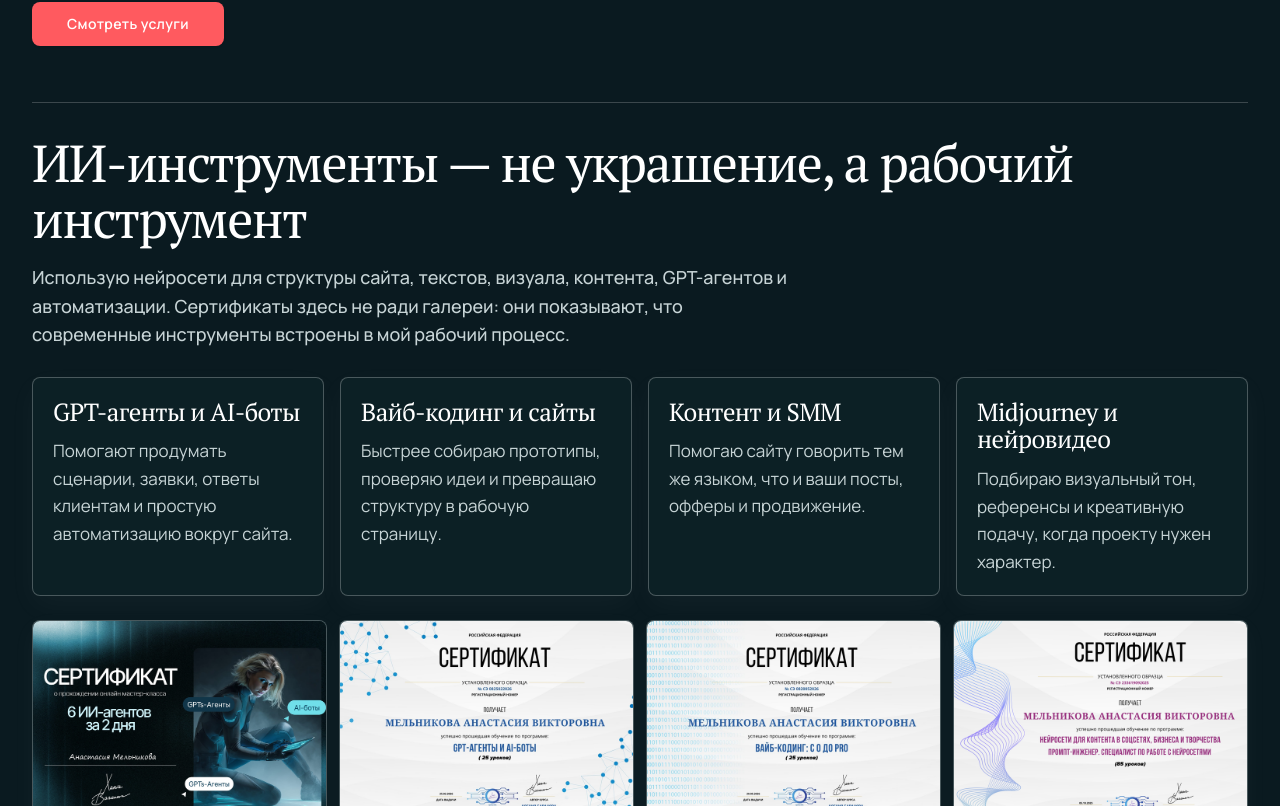
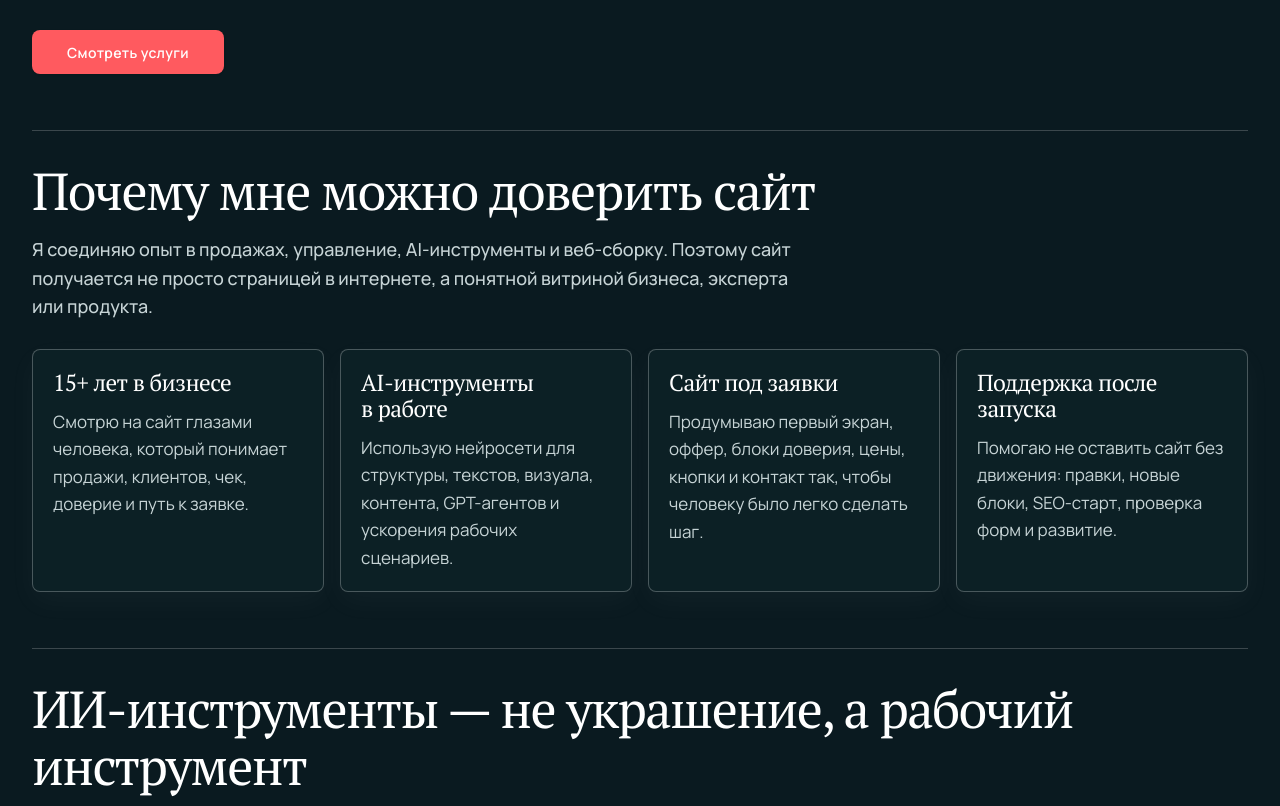
Before and after one commit to snegurkanastena-ux/anastasia-portfolio, a Next.js app: page / in a window 1280 px wide. Shown: the part 1214-2020 px from the top of the page. Built offline with nearby package versions, Linux system fonts and the light colour scheme.

Commit message:
Strengthen trust and portfolio SEO copy

```diff
--- a/src/components/pages/HomeContent.tsx
+++ b/src/components/pages/HomeContent.tsx
@@ -185,6 +185,25 @@ export function HomeContent() {
     },
   ];
 
+  const trustItems = [
+    {
+      title: t("home.trustBusinessTitle"),
+      text: t("home.trustBusinessText"),
+    },
+    {
+      title: t("home.trustAiTitle"),
+      text: t("home.trustAiText"),
+    },
+    {
+      title: t("home.trustLaunchTitle"),
+      text: t("home.trustLaunchText"),
+    },
+    {
+      title: t("home.trustSupportTitle"),
+      text: t("home.trustSupportText"),
+    },
+  ];
+
   const heroTitle = reduceMotion ? (
     <h1 className="heading-hero max-w-[min(100%,30ch)]" aria-label={t("home.heroTitle")}>{t("home.heroTitle")}</h1>
   ) : (
@@ -255,6 +274,32 @@ export function HomeContent() {
             {t("cta.viewServices")}
           </Link>
         </div>
+      </motion.section>
+
+      {/* ── TRUST ── */}
+      <motion.section className={`relative border-t border-border/20 pt-8 ${sectionGap}`} {...sectionMotion}>
+        <HeadingTextType as="h2" text={t("home.trustTitle")} typingSpeed={78} className="heading-section" />
+        <p className="mt-4 max-w-3xl text-editorial-base font-medium leading-relaxed text-foreground sm:text-editorial-body-lg">
+          {t("home.trustLead")}
+        </p>
+        <motion.div
+          className="mt-6 grid grid-cols-1 gap-4 sm:mt-7 sm:grid-cols-2 lg:grid-cols-4"
+          variants={listContainer(staggerLists)}
+          initial="hidden"
+          whileInView="visible"
+          viewport={{ once: true, margin: "-6% 0px" }}
+        >
+          {trustItems.map((item) => (
+            <motion.article
+              key={item.title}
+              variants={listItem}
+              className="rounded-lg border border-border/25 bg-card p-4 shadow-[0_10px_28px_rgb(var(--foreground)/0.04)] sm:p-5"
+            >
+              <h3 className="heading-subsection text-pretty text-[clamp(1.18rem,2.1vw,1.45rem)]">{item.title}</h3>
+              <p className="mt-3 text-editorial-sm leading-relaxed text-foreground sm:text-editorial-base">{item.text}</p>
+            </motion.article>
+          ))}
+        </motion.div>
       </motion.section>
 
       {/* ── AI PROOF ── */}
--- a/src/components/pages/PortfolioContent.tsx
+++ b/src/components/pages/PortfolioContent.tsx
@@ -188,7 +188,10 @@ export function PortfolioContent() {
                         <p className={labelClass}>{t("portfolioPage.panelEffectLabel")}</p>
                         <p className={blockClass}>{c.result}</p>
                       </div>
-                      <p className="border-t border-border/15 pt-3 text-editorial-caption font-medium leading-snug text-muted">{c.trust}</p>
+                      <div className="rounded-lg border border-primary/25 bg-primary/8 p-3">
+                        <p className="text-editorial-label font-semibold tracking-wide text-primary">{t("portfolioPage.panelTrustLabel")}</p>
+                        <p className="mt-1.5 text-editorial-sm font-medium leading-snug text-foreground">{c.trust}</p>
+                      </div>
                       {"screenshots" in project ? (
                         <div className="grid grid-cols-2 gap-3">
                           {project.screenshots.map((src, index) => (
--- a/src/messages/ru.json
+++ b/src/messages/ru.json
@@ -114,13 +114,23 @@
   },
   "home": {
     "heroTitle": "Сайт глазами предпринимателя, а не разработчика",
-    "heroSubtitle": "Современные сайты для бизнеса и экспертов. Без технической головной боли, с понятным процессом работы и поддержкой после запуска.",
+    "heroSubtitle": "Современные сайты для бизнеса и экспертов: сайт-визитка, лендинг на заказ, портфолио, интернет-магазин или рабочий инструмент. Без технической головной боли, с понятным процессом и поддержкой после запуска.",
     "heroProof": "Более 15 лет в бизнесе, управлении и продажах. Поэтому я думаю не только о дизайне сайта, а о том, что увидит, поймёт и почувствует ваш будущий клиент.",
     "heroPortraitAlt": "Портрет Анастасии Мельниковой",
     "aboutTitle": "Соединяю сайт, продажи, визуал и ИИ-инструменты",
-    "aboutSubtitle": "Использую современные AI-инструменты для структуры, контента, визуала и автоматизации, но собираю сайт не ради технологий. Главная задача — чтобы человек быстро понял ценность, почувствовал доверие и сделал следующий шаг.",
+    "aboutSubtitle": "Использую современные AI-инструменты для структуры, контента, визуала, подготовки сайта к поиску и автоматизации, но собираю сайт не ради технологий. Главная задача — чтобы человек быстро понял ценность, почувствовал доверие и сделал следующий шаг.",
+    "trustTitle": "Почему мне можно доверить сайт",
+    "trustLead": "Я соединяю опыт в продажах, управление, AI-инструменты и веб-сборку. Поэтому сайт получается не просто страницей в интернете, а понятной витриной бизнеса, эксперта или продукта.",
+    "trustBusinessTitle": "15+ лет в бизнесе",
+    "trustBusinessText": "Смотрю на сайт глазами человека, который понимает продажи, клиентов, чек, доверие и путь к заявке.",
+    "trustAiTitle": "AI-инструменты в работе",
+    "trustAiText": "Использую нейросети для структуры, текстов, визуала, контента, GPT-агентов и ускорения рабочих сценариев.",
+    "trustLaunchTitle": "Сайт под заявки",
+    "trustLaunchText": "Продумываю первый экран, оффер, блоки доверия, цены, кнопки и контакт так, чтобы человеку было легко сделать шаг.",
+    "trustSupportTitle": "Поддержка после запуска",
+    "trustSupportText": "Помогаю не оставить сайт без движения: правки, новые блоки, SEO-старт, проверка форм и развитие.",
     "aiProofTitle": "ИИ-инструменты — не украшение, а рабочий инструмент",
-    "aiProofLead": "Использую нейросети для структуры сайта, текстов, визуала, контента, GPT-агентов и автоматизации. Сертификаты здесь не ради галереи: они показывают, что современные инструменты встроены в мой рабочий процесс.",
+    "aiProofLead": "Использую нейросети для структуры сайта, текстов, визуала, контента, GPT-агентов и автоматизации. Для клиента это быстрее превращается в понятный лендинг, сайт для эксперта, портфолио или страницу под запуск. Сертификаты здесь не ради галереи: они показывают, что современные инструменты встроены в мой рабочий процесс.",
     "aiProofAgentsTitle": "GPT-агенты и AI-боты",
     "aiProofAgentsText": "Помогают продумать сценарии, заявки, ответы клиентам и простую автоматизацию вокруг сайта.",
     "aiProofWebTitle": "Вайб-кодинг и сайты",
@@ -201,10 +211,11 @@
   },
   "portfolioPage": {
     "title": "Реальные кейсы: задача на входе, что сделано на сайте, эффект для клиента",
-    "lead": "Не галерея скриншотов: для каждого проекта — задача, что сделано на странице и какой эффект это даёт клиенту.",
+    "lead": "Не галерея скриншотов: для каждого проекта — задача, что сделано на сайте, какой результат это даёт клиенту и почему такой подход помогает бизнесу, эксперту или запуску выглядеть понятнее.",
     "panelTaskLabel": "Задача",
     "panelDoneLabel": "Что сделано",
     "panelEffectLabel": "Результат",
+    "panelTrustLabel": "Почему это важно",
     "ctaViewProject": "Смотреть проект",
     "ctaInProgress": "Проект в разработке",
     "melanomusicTitle": "Melano Music",
@@ -271,7 +282,7 @@
   },
   "servicesPage": {
     "title": "Сайты под бизнес-задачу, а не просто красивые страницы",
-    "lead": "Смотрю на сайт глазами предпринимателя: что клиент должен понять, чему поверить и куда нажать. Подберу формат под задачу — от визитки и промо до интернет-магазина, приложения или развития готового проекта.",
+    "lead": "Смотрю на сайт глазами предпринимателя: что клиент должен понять, чему поверить и куда нажать. Подберу формат под задачу — сайт-визитку, лендинг на заказ, портфолио эксперта, промо-страницу, многостраничный сайт, интернет-магазин, приложение или SEO-старт для готового проекта.",
     "priceLabel": "Стартовая цена",
     "panelWhenLabel": "Подходит, если",
     "panelResultLabel": "Что получите",
```
Also changed, not shown: src/messages/en.json (+16 -5 lines).
